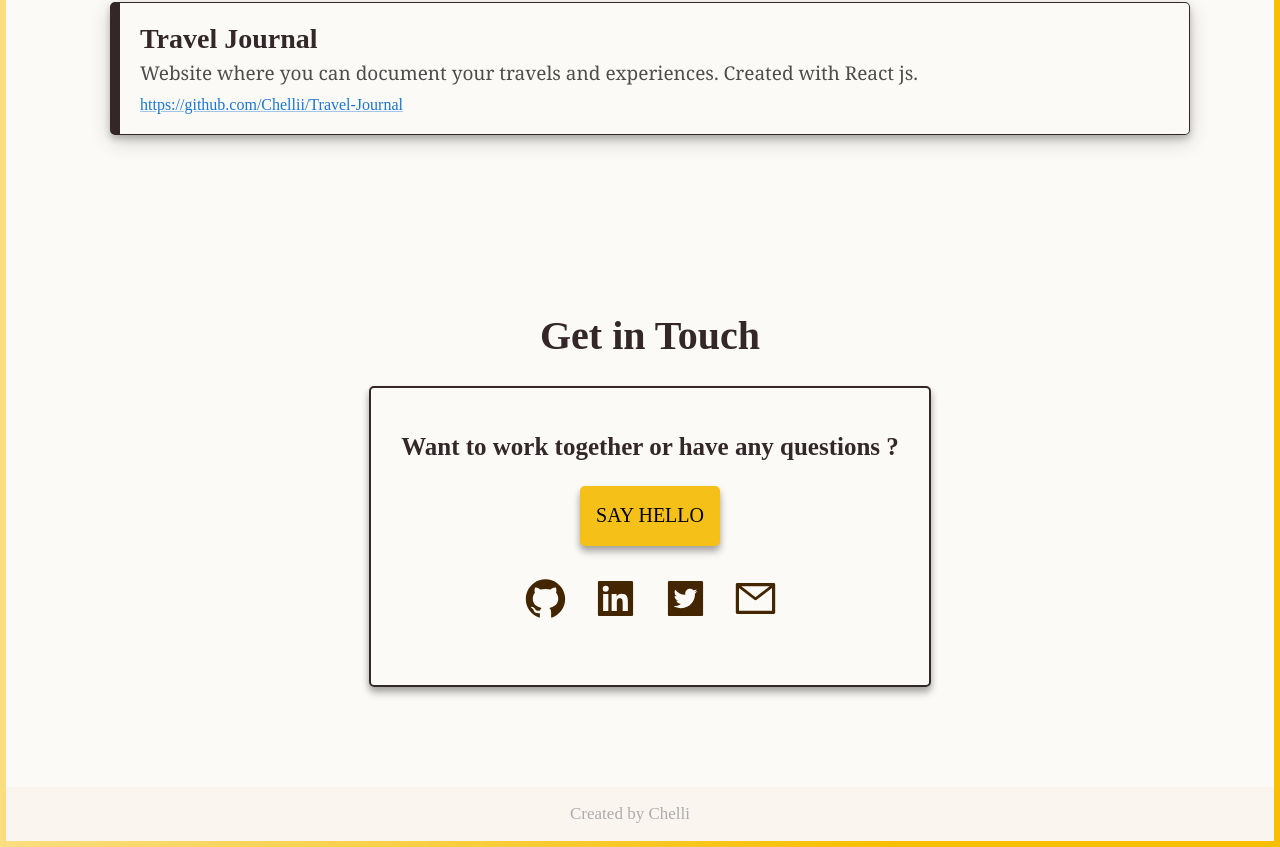
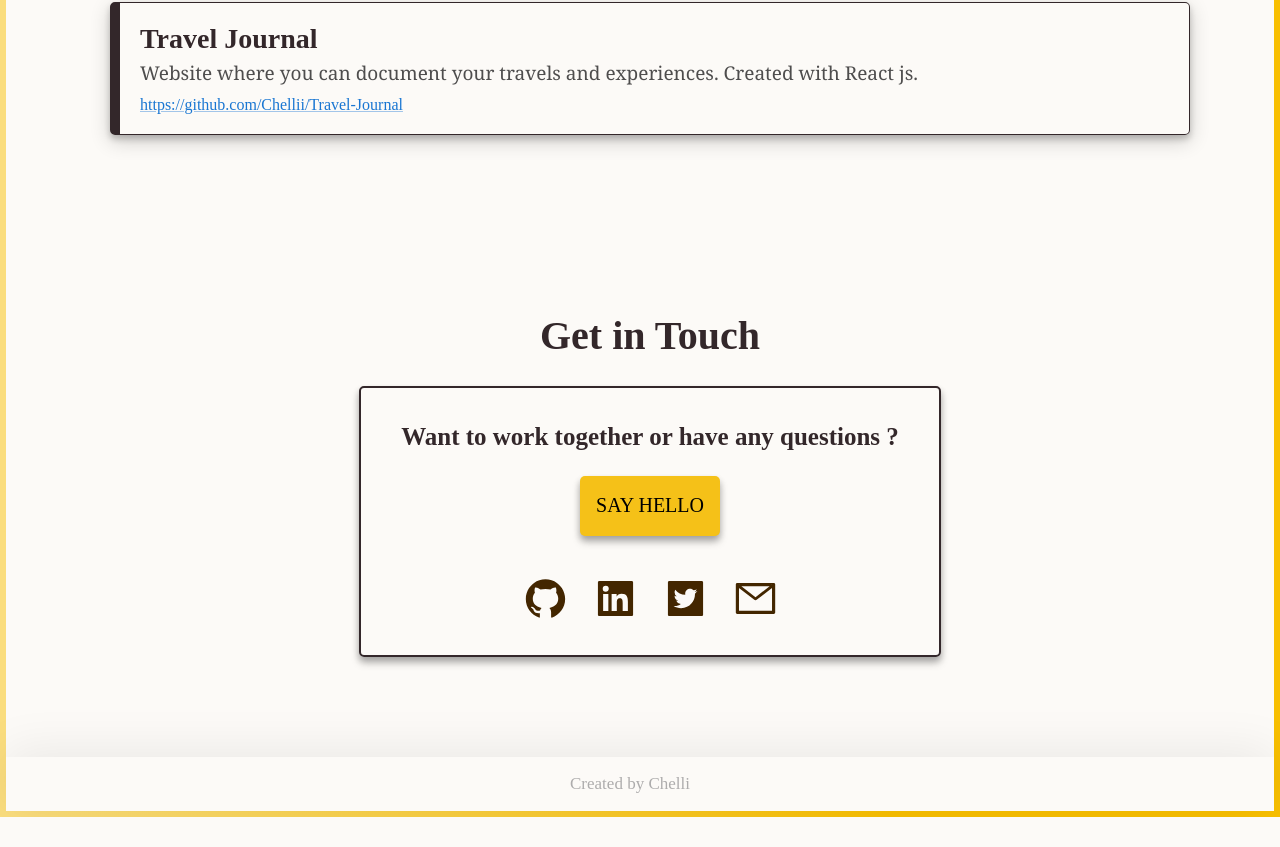
Before and after one commit to Chellii/Chelli, a React (Create React App) app: page / in a window 1280 px wide. Shown: the part 1197-2044 px from the top of the page. After the commit the page ends 2014 px from the top, so only its background shows below. Built offline with nearby package versions, Linux system fonts and the light colour scheme; a web font is replaced by a local one.

Commit message:
changing footer and contact

```diff
--- a/src/styles/Footer.css
+++ b/src/styles/Footer.css
@@ -1,9 +1,8 @@
 footer {
     display: flex;
     justify-content: center;
-    align-items: center;
-    background-color: #faf6ef;
     width: 100%;
+    box-shadow: 0px -5px 50px rgba(0, 0, 0, 0.08);
 }
 
 footer > p {
--- a/src/styles/home.css
+++ b/src/styles/home.css
@@ -83,9 +83,8 @@
     align-items: center;
     border: 2px solid #33272A;
     border-radius: 5px;
-    padding: 20px 30px 30px 30px;
+    padding: 10px 40px 0px 40px;
     box-shadow: 0 4px 6px 0 rgba(0, 0, 0, 0.2), 0 6px 8px 0 rgba(0, 0, 0, 0.2);
-
 }
 
 .callMe > p {
@@ -115,6 +114,6 @@
 }
 
 .socialnet {
-    padding-top: 30px;
+    padding-top: 40px;
     padding-bottom: 30px;
 }
```
Also changed, not shown: src/pages/Home.js (+5 -5 lines).
